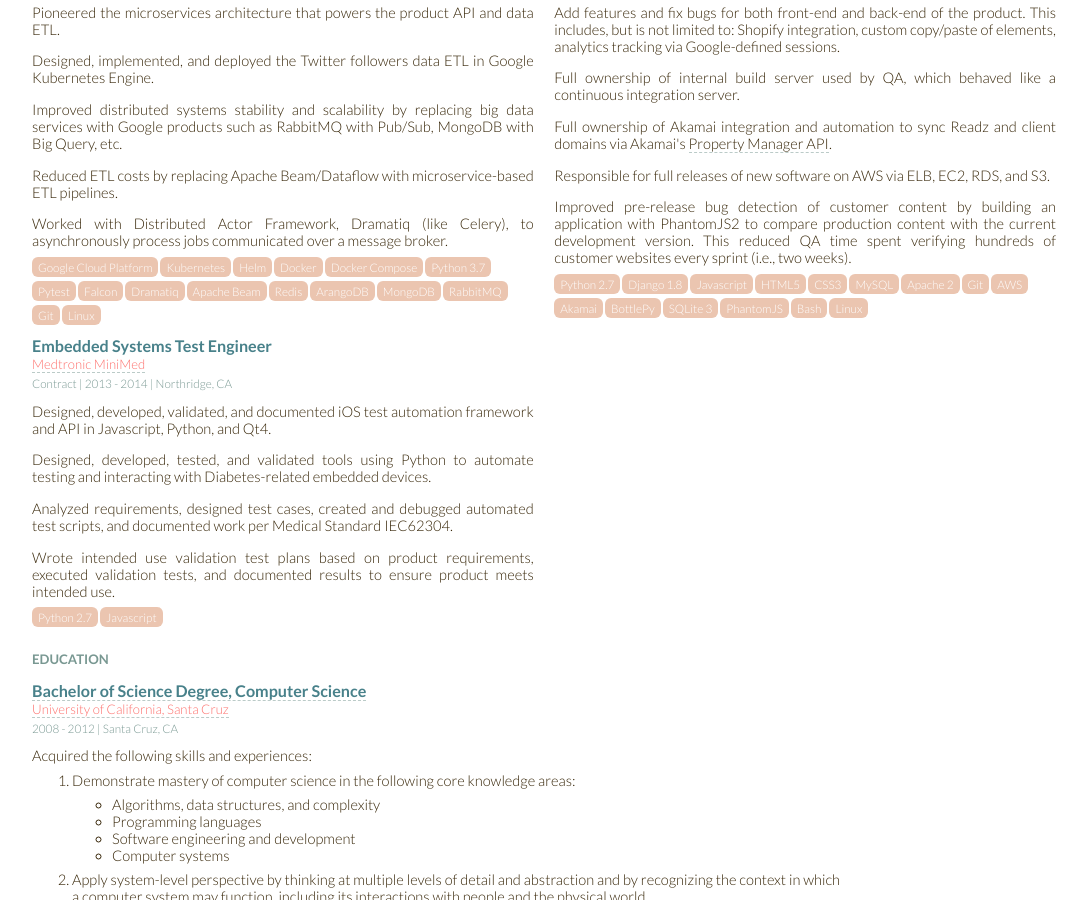
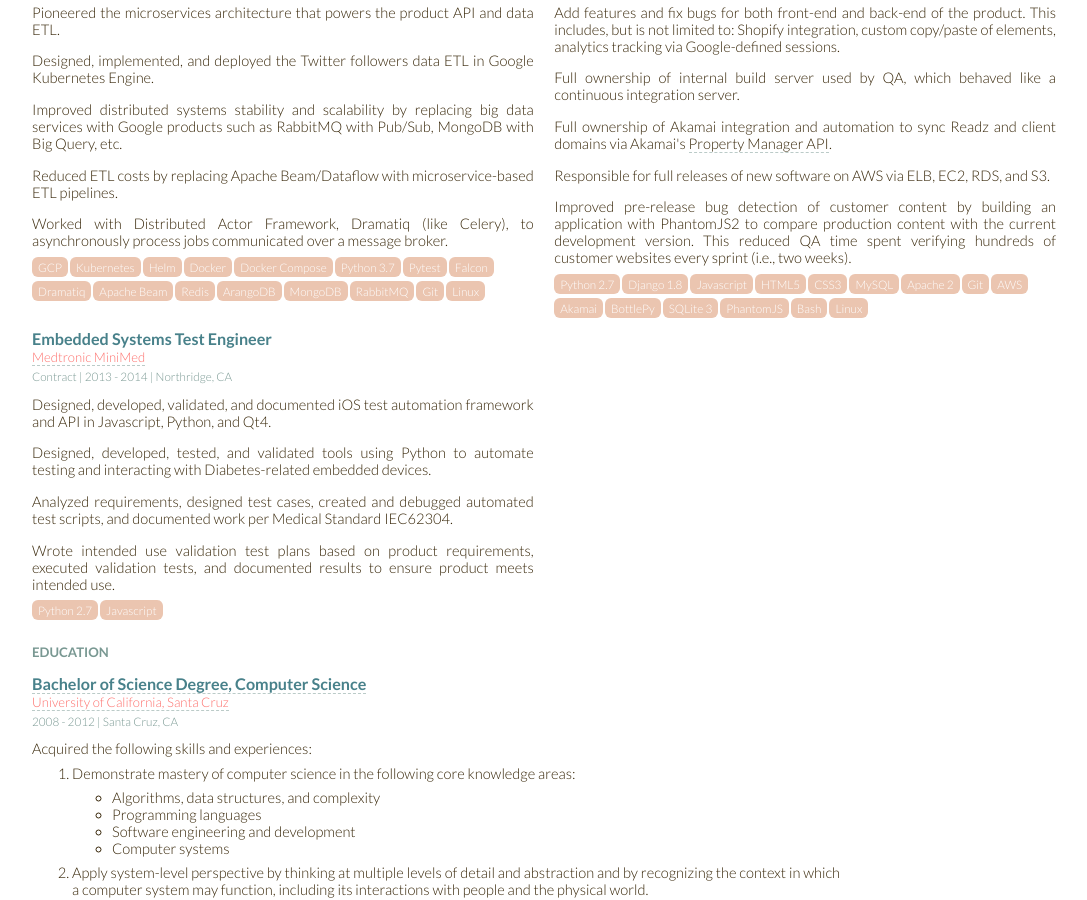
Before and after one commit to defrank/defrank.github.io, a Jekyll site: the page built from resume.html, in a window 1280 px wide and 900 px high, scrolled down 1125 px. Shown: the whole window, without its empty margins (96-1183 px from the left). Built offline with Jekyll 4.4.1, drawn with Linux system fonts in a browser that asks for light colours.

Commit message:
fix(experience): Use GCP instead of Google Cloud Platform

```diff
--- a/_data/experience.yml
+++ b/_data/experience.yml
@@ -21,7 +21,7 @@
   role: >
       Lead back-end team in distributed systems and data ETL.
   technologies:
-    - "Google Cloud Platform"
+    - "GCP"
     - "Kubernetes"
     - "Helm"
     - "Docker"
```
